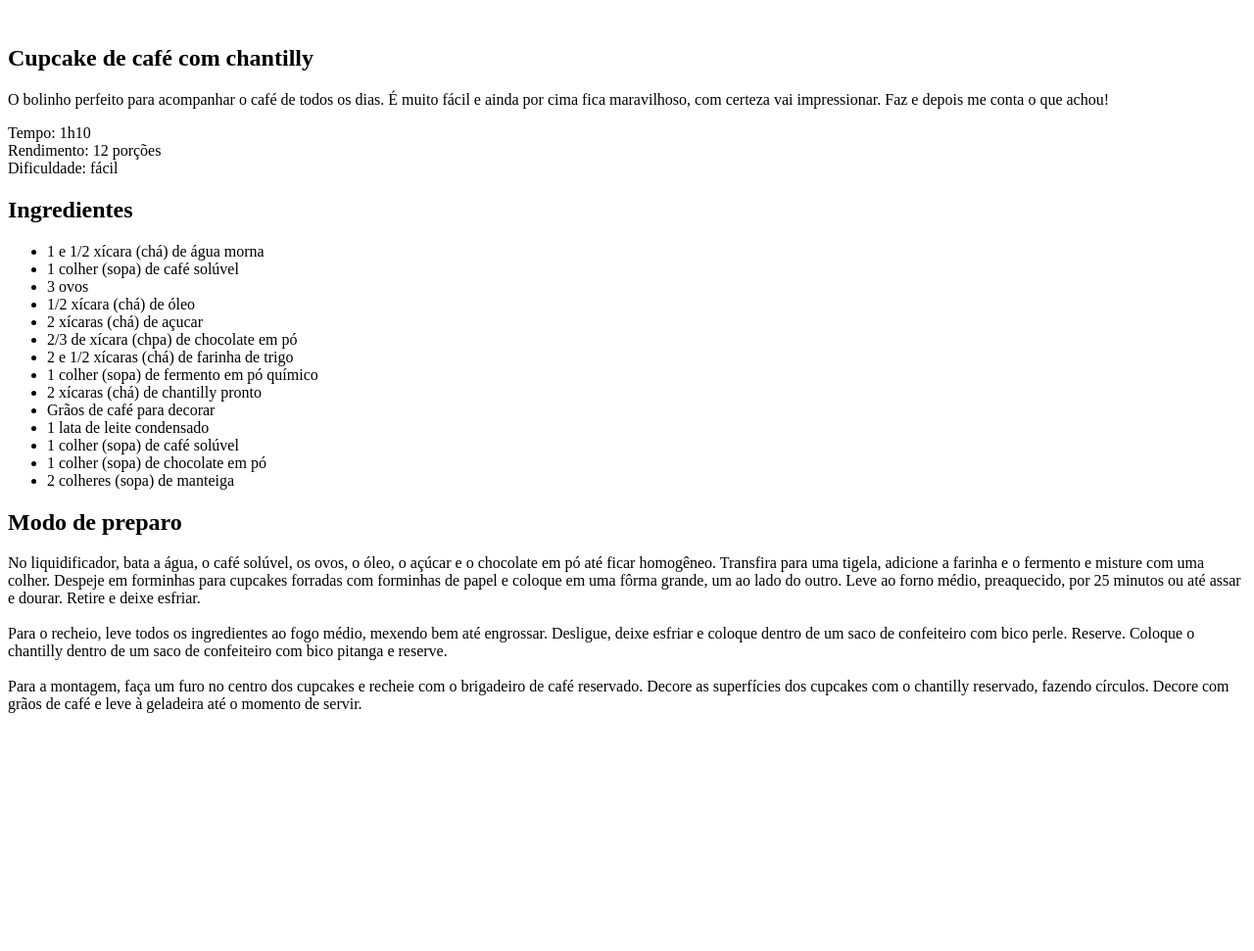
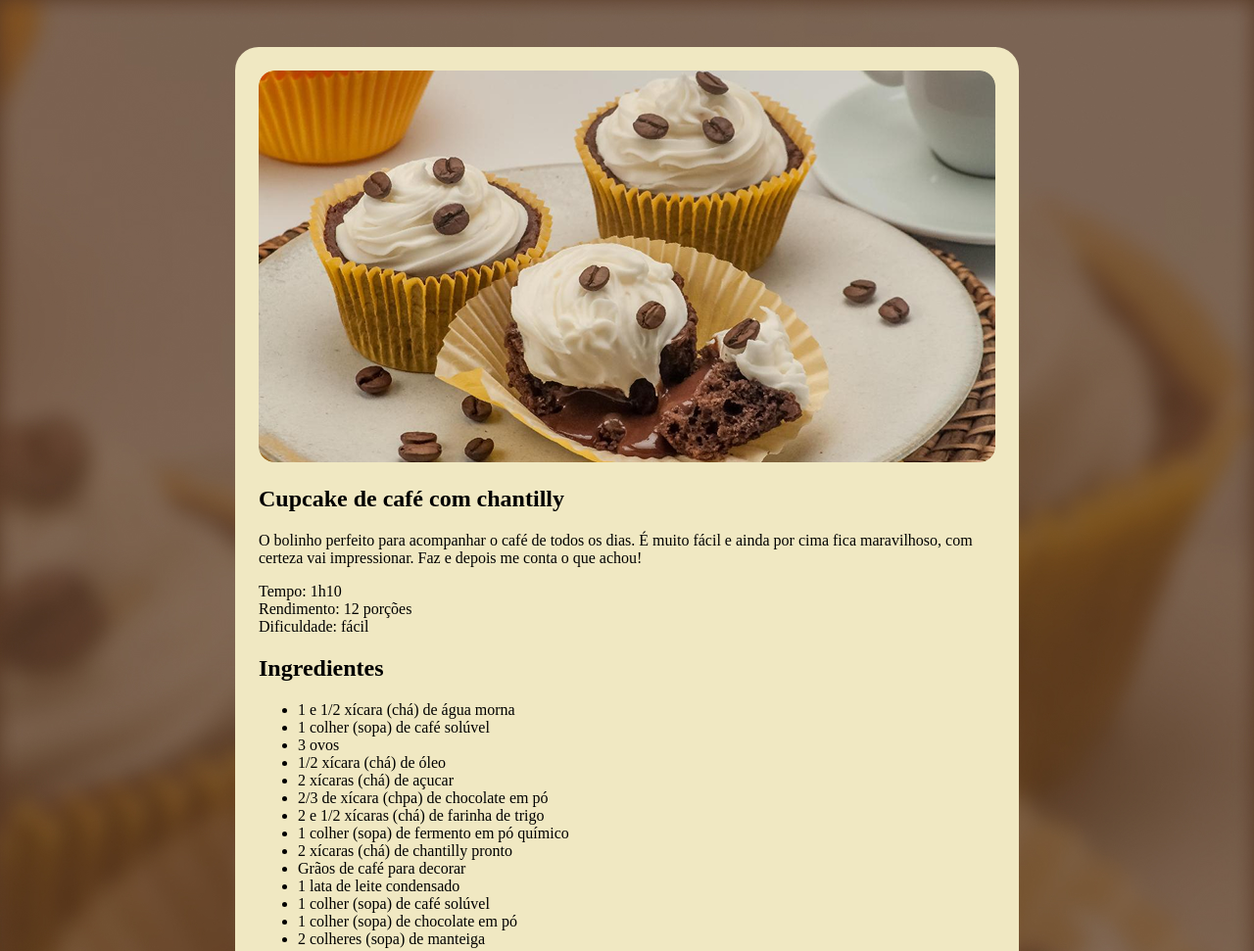
Before and after one commit to debbsouz/Pagina-de-Receitas, a plain HTML site: page index.html in a window 1280 px wide. Shown: the top 971 px of the page at 98% size. Before the commit the page ends 800 px from the top, so only its background shows below. Drawn offline with Linux system fonts and the light colour scheme.

Commit message:
imagem de fundo; estilo ;page

```diff
--- a/index.html
+++ b/index.html
@@ -4,10 +4,12 @@
     <meta charset="UTF-8">
     <meta name="viewport" content="width=device-width, initial-scale=1.0">
     <title>Página de Receitas</title>
+
+    <link rel="stylesheet" href="style.css">
 </head>
 <body>
     <div id="page">
-    <img src="" alt="">
+    <img src="assets/main-image.png" alt="Imagem de um Cupcake com chantilly">
     <main>
         <section id="about">
             <h1>Cupcake de café com chantilly</h1>
--- /dev/null
+++ b/style.css
@@ -0,0 +1,17 @@
+body {
+    background-image: url(assets/bg.jpg);
+    background-size: cover;
+}
+
+#page {
+    box-sizing: border-box;
+    width: 800px;
+    padding: 24px;
+    background-color: #F0E8C2;
+    border-radius: 24px;
+    margin: 48px auto;
+}
+
+img {
+    border-radius: 16px
+}
```
Also changed, not shown: assets/bg.jpg (added), assets/main-image.png (added).
